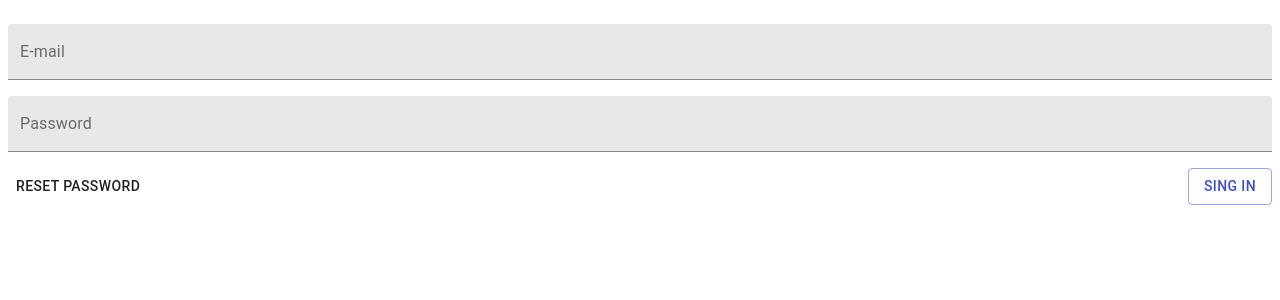
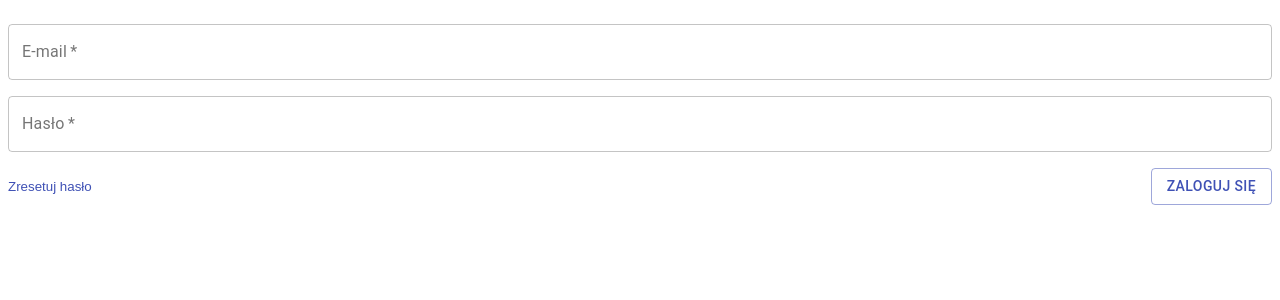
Before and after one commit to tknura/bookshop-frontend, a React (Create React App) app in the folder apps/web/: page / in a window 1280 px wide. Shown: the top 300 px of the page. Built offline with nearby package versions, Linux system fonts and the light colour scheme.

Commit message:
feat: add validation to sign in form (#1)

```diff
--- /dev/null
+++ b/apps/web/src/schemas/signInFormSchema.js
@@ -0,0 +1,11 @@
+import * as yup from 'yup'
+
+export const signInSchema = yup.object().shape({
+  email: yup
+    .string()
+    .email('common.errors.email.format')
+    .required('common.errors.email.required'),
+  password: yup
+    .string()
+    .required('common.errors.password.required'),
+})
--- a/apps/web/src/screens/SignInUpScreen/SignInForm/SignInForm.js
+++ b/apps/web/src/screens/SignInUpScreen/SignInForm/SignInForm.js
@@ -1,6 +1,9 @@
-import { Container, Button, TextField } from '@material-ui/core'
+import React from 'react'
+import { Link, Container, Button, TextField } from '@material-ui/core'
 import { makeStyles } from '@material-ui/core/styles'
-import React from 'react'
+import { useFormik } from 'formik'
+import { useTranslation } from 'react-i18next'
+import { signInSchema } from '../../../schemas/signInFormSchema'
 
 const useStyles = makeStyles((theme) => ({
   root: {
@@ -16,36 +19,67 @@ const useStyles = makeStyles((theme) => ({
     justifyContent: 'space-between',
     marginTop: theme.spacing(2),
     padding: 0,
-  }
+  },
 }))
 
 const SignInForm = () => {
   const classes = useStyles()
+  const [t] = useTranslation()
+  const {
+    handleSubmit,
+    handleChange,
+    values,
+    errors,
+    touched
+  } = useFormik({
+    initialValues: {
+      email: '',
+      password: '',
+    },
+    // TO DO add api fetching
+    onSubmit: () => null,
+    validationSchema: signInSchema,
+  })
 
   return (
     <form autoComplete="off" className={classes.root}>
       <TextField
-        label="E-mail"
-        variant="filled"
+        id="email"
+        value={values.email}
+        error={touched.email && errors.email}
+        helperText={touched.password && t(errors.email)}
+        onChange={handleChange}
+        required
+        label={t('common.email')}
+        variant="outlined"
         className={classes.textField}
       />
       <TextField
-        label="Password"
-        variant="filled"
+        id="password"
+        values={values.password}
+        error={touched.password && errors.password}
+        helperText={touched.password && t(errors.password)}
+        onChange={handleChange}
+        required
+        type="password"
+        label={t('common.password')}
+        variant="outlined"
         className={classes.textField}
       />
       <Container className={classes.buttonContainer}>
-        <Button
+        {/* eslint-disable-next-line jsx-a11y/anchor-is-valid */}
+        <Link
+          component="button"
           href="#"
         >
-          Reset Password
-        </Button>
+          {t('screen.signIn.buttons.resetPassword')}
+        </Link>
         <Button
           variant="outlined"
           color="primary"
-          className={classes.button}
+          onClick={handleSubmit}
         >
-          Sing in
+          {t('screen.signIn.buttons.signIn')}
         </Button>
       </Container>
     </form>
```
